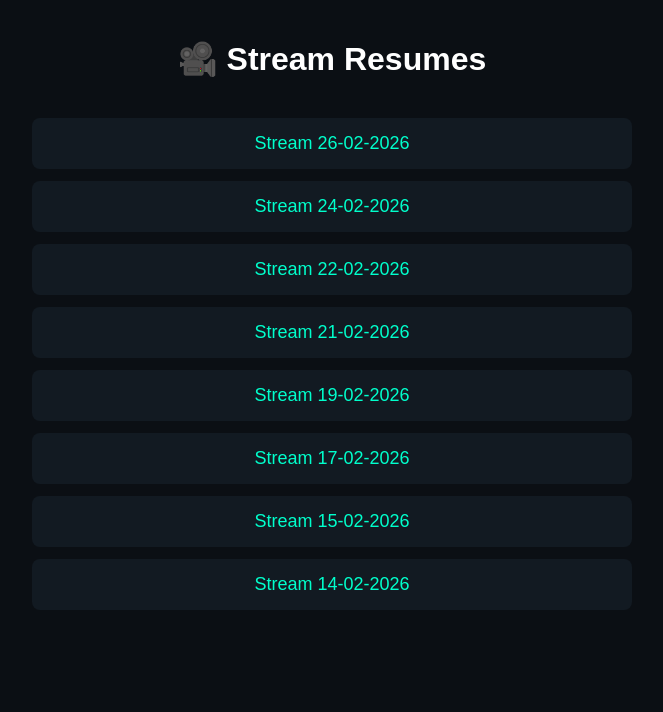
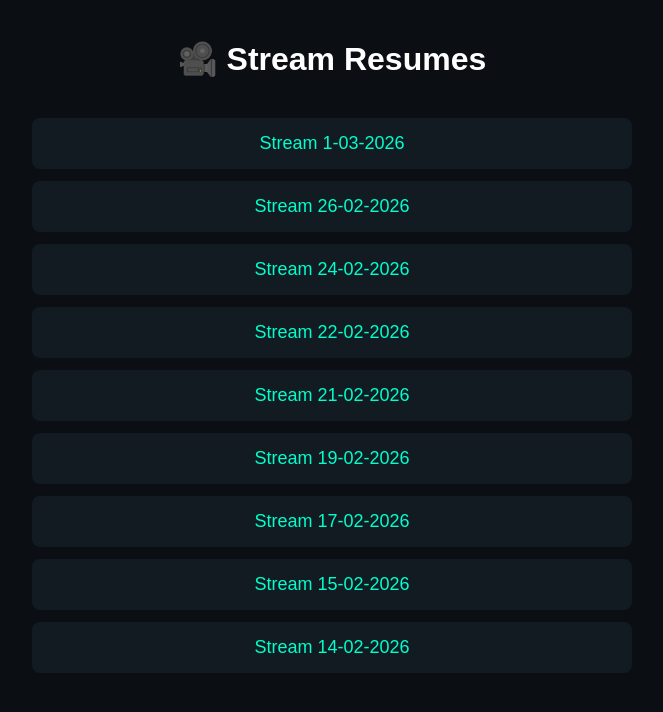
Before and after one commit to lasseroland/lasseroland, a plain HTML site: page index.html in a window 1280 px wide. Shown: the whole page, without its empty margins (308-971 px from the left). Drawn offline with Linux system fonts and the light colour scheme.

Commit message:
Add new stream link and update existing links
Added a new stream link for 1-03-2026 and updated links.

```diff
--- a/index.html
+++ b/index.html
@@ -49,6 +49,7 @@
 
 <div class="container">
 
+<a class="resume-link" href="resumes/2026-03-01.html">Stream 1-03-2026</a>
 <a class="resume-link" href="resumes/2026-02-26.html">Stream 26-02-2026</a>
 <a class="resume-link" href="resumes/2026-02-24.html">Stream 24-02-2026</a>
 <a class="resume-link" href="resumes/2026-02-22.html">Stream 22-02-2026</a>
```
